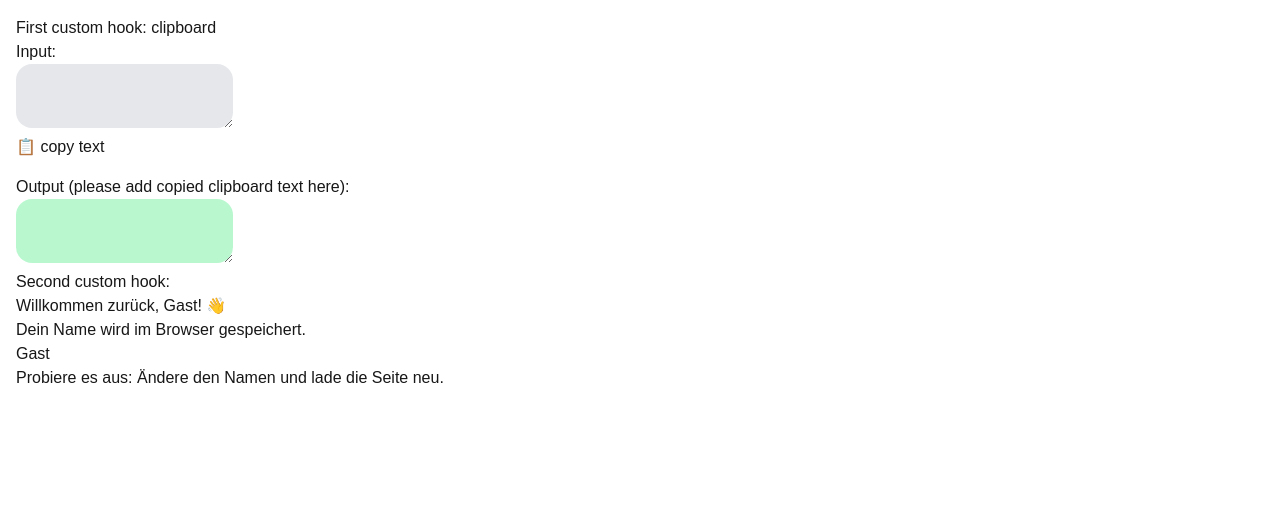
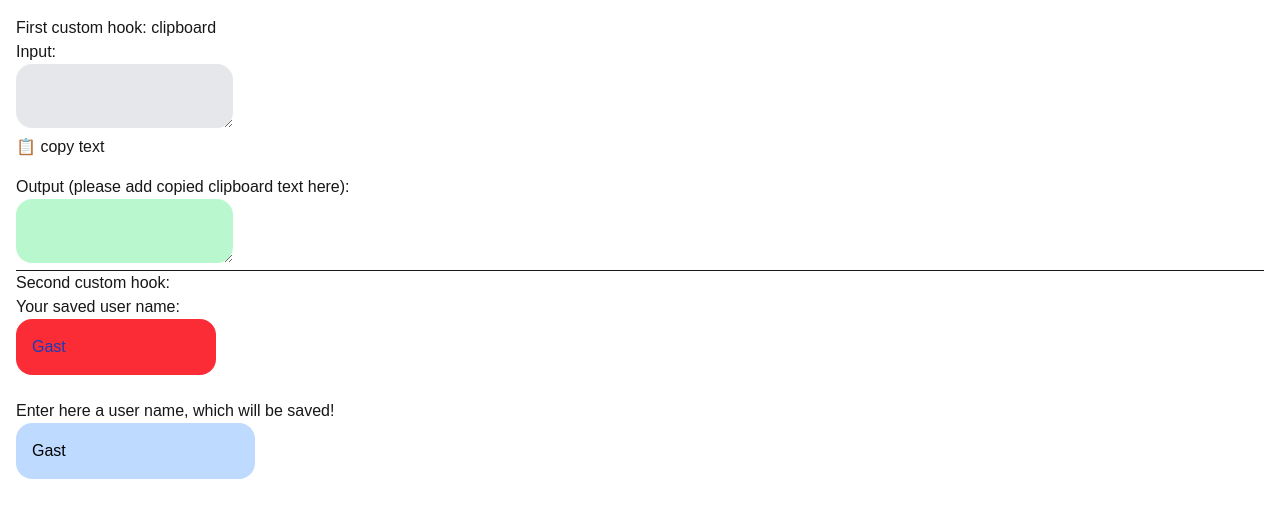
Before and after one commit to JoeLan124/reactpatternDay1, a Next.js app in the folder solution6/: page / in a window 1280 px wide. Shown: the top 518 px of the page. Built offline with nearby package versions, Linux system fonts and the light colour scheme.

Commit message:
styling of costum hook 2: local Storage

```diff
--- a/solution6/app/components/UserSettings.jsx
+++ b/solution6/app/components/UserSettings.jsx
@@ -12,21 +12,24 @@ function UserSettings() {
     };
 
     return (
-        <div >
-            <h3>Willkommen zurück, {name}! 👋</h3>
-            <p>Dein Name wird im Browser gespeichert.</p>
+      <div>
+        <h3 className="mb-6">
+          Your saved user name:{" "}
+          <p className="bg-red-500 p-4 w-[200px] rounded-2xl text-blue-800">
+            {name}
+          </p>
+        </h3>
 
+        <p>
+          Enter here a user name, which will be saved!
+        </p>
         <input
           type="text"
-                placeholder="Gib deinen Namen ein..."
+          placeholder="Please enter your user name..."
           value={name} // Das Eingabefeld spiegelt den aktuellen Wert wider
           onChange={handleNameChange}
-
+          className="bg-blue-200 p-4 rounded-2xl text-black"
         />
-
-            <p >
-                Probiere es aus: Ändere den Namen und lade die Seite neu.
-            </p>
       </div>
     );
 }
--- a/solution6/app/page.tsx
+++ b/solution6/app/page.tsx
@@ -42,6 +42,7 @@ export default function Home ()  {
           <textarea className="bg-green-200 text-black rounded-2xl p-2"></textarea>
         </div>
       </div>
+      <hr className=""/>
       <div>
         <p>Second custom hook: </p>
         <UserSettings/>
```
Lines whose indentation alone changed are shown as unchanged.
